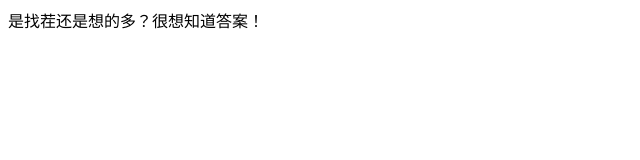
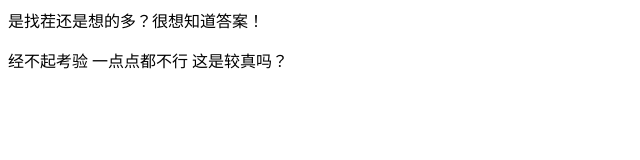
Before and after one commit to shadow820102/test, a plain HTML site: page index.html in a window 1280 px wide. Shown: the whole page, without its empty margins (0-640 px from the left). Drawn offline with Linux system fonts and the light colour scheme.

Commit message:
分支第二版

```diff
--- a/index.html
+++ b/index.html
@@ -10,5 +10,6 @@
     <div>
         是找茬还是想的多？很想知道答案！
     </div>
+    <p>经不起考验 一点点都不行 这是较真吗？</p>
 </body>
 </html>
```
